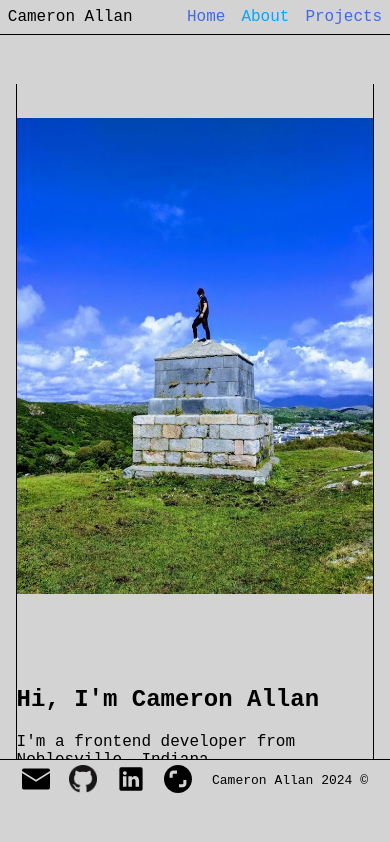
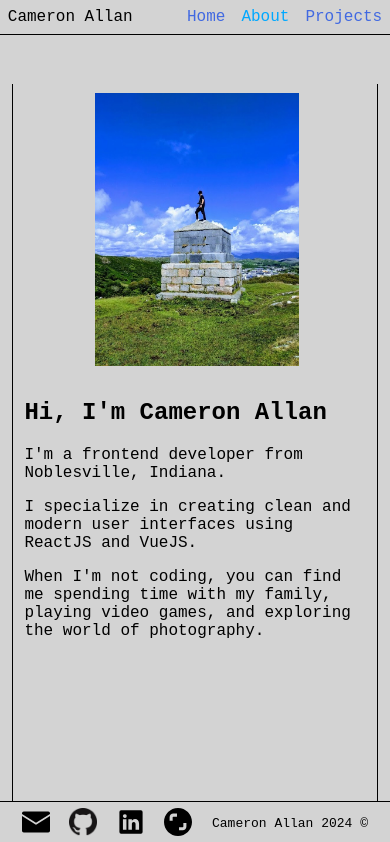
Before and after one commit to CameronAllan16/CameronAllan16.github.io, a React (Create React App) app: page /about in a window 390 px wide. Shown: the top 842 px of the page. Built offline with nearby package versions, Linux system fonts and the light colour scheme.

Commit message:
mobile stylessss

```diff
--- a/src/assets/about.css
+++ b/src/assets/about.css
@@ -1,4 +1,3 @@
-
 .about {
   max-width: 100%;
   background-color: lightgray;
@@ -43,15 +42,24 @@ p {
 
 @media only screen and (max-width: 600px) {
   .profile-image {
-      max-width: 100%;
-      margin: 0;
+    max-width: 60%;
+    margin: 1vh 18vw 1vh;
+  }
+
+  .col {
+    height: auto;
   }
 
   .col-md-6 {
-      width: 100%;
+    width: 95%;
     display: flexbox;
+    margin: 0 3vw;
   }
   .about {
-      margin: 10vh 0 25vh;
+    margin: 10vh 0 15vh;
+  }
+
+  .content-wrapper {
+    height: 110vh;
   }
 }
--- a/src/assets/footer.css
+++ b/src/assets/footer.css
@@ -56,3 +56,9 @@
   font-weight: 100;
   font-size: small;
 }
+
+@media only screen and (max-width: 600px) {
+  .footer {
+    height: 5vh;
+  }
+}
--- a/src/assets/projects.css
+++ b/src/assets/projects.css
@@ -98,3 +98,18 @@
   justify-content: center;
   vertical-align: middle;
 }
+
+
+@media only screen and (max-width: 500px) {
+  .row {
+    display: block;
+  }
+
+  .card {
+    margin: 30px 12px 30px;
+  }
+
+  .content-wrapper{
+    margin: 0vh 3vw;
+  }
+}
```
Lines whose indentation alone changed are shown as unchanged.
